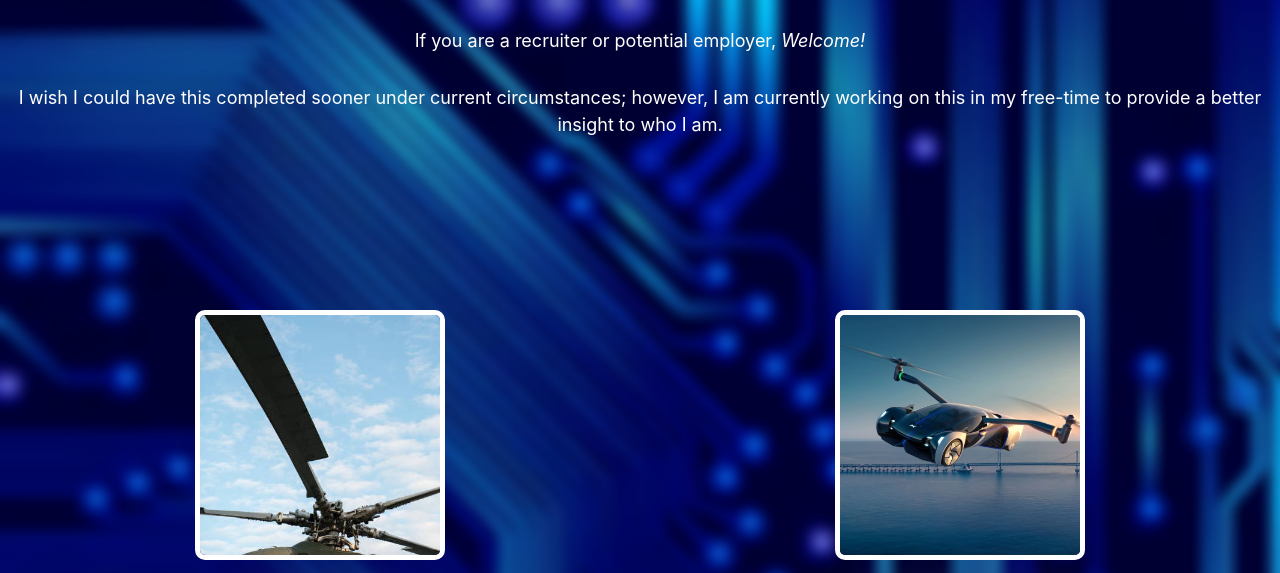
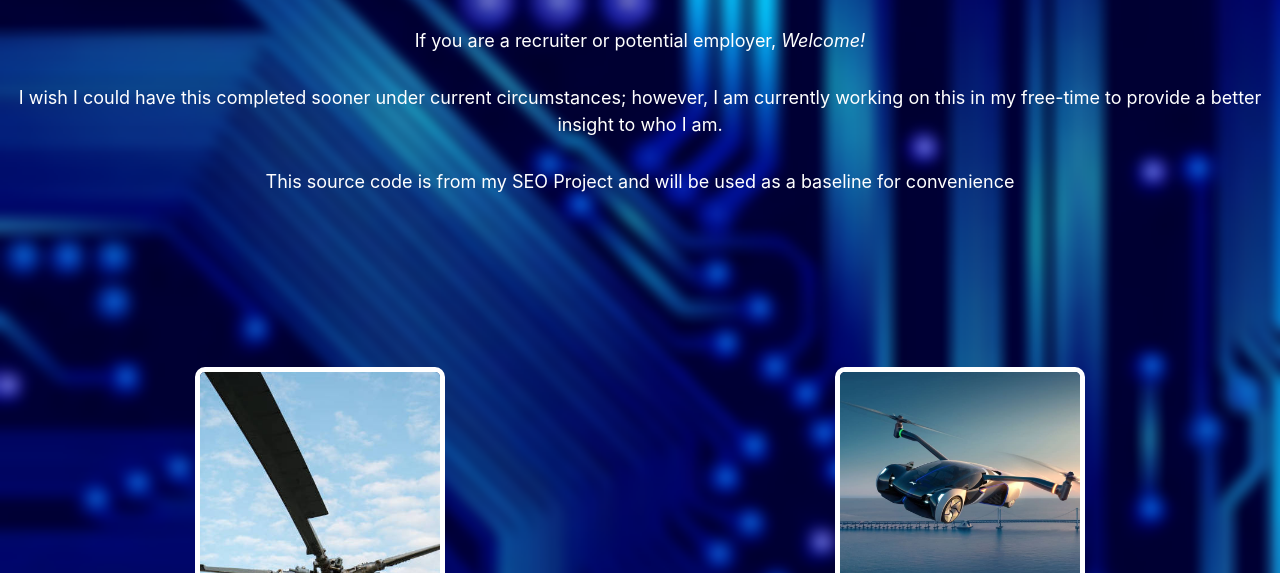
Before and after one commit to Dkod3r/Dkod3r.github.io, a plain HTML site: page index.html in a window 1280 px wide. Shown: the part 227-800 px from the top of the page. Drawn offline with Linux system fonts and the light colour scheme.

Commit message:
Update index.html

```diff
--- a/index.html
+++ b/index.html
@@ -42,6 +42,7 @@
 			<h1><em>Helicopter Conversion Kits for Cars are our inovation</em></h1>
 			<p>If you are a recruiter or potential employer, <em>Welcome!</em></p>
 			<p>I wish I could have this completed sooner under current circumstances; however, I am currently working on this in my free-time to provide a better insight to who I am.</p>
+			<p>This source code is from my SEO Project and will be used as a baseline for convenience</p>
 		</div>
 		</div>
 
```
